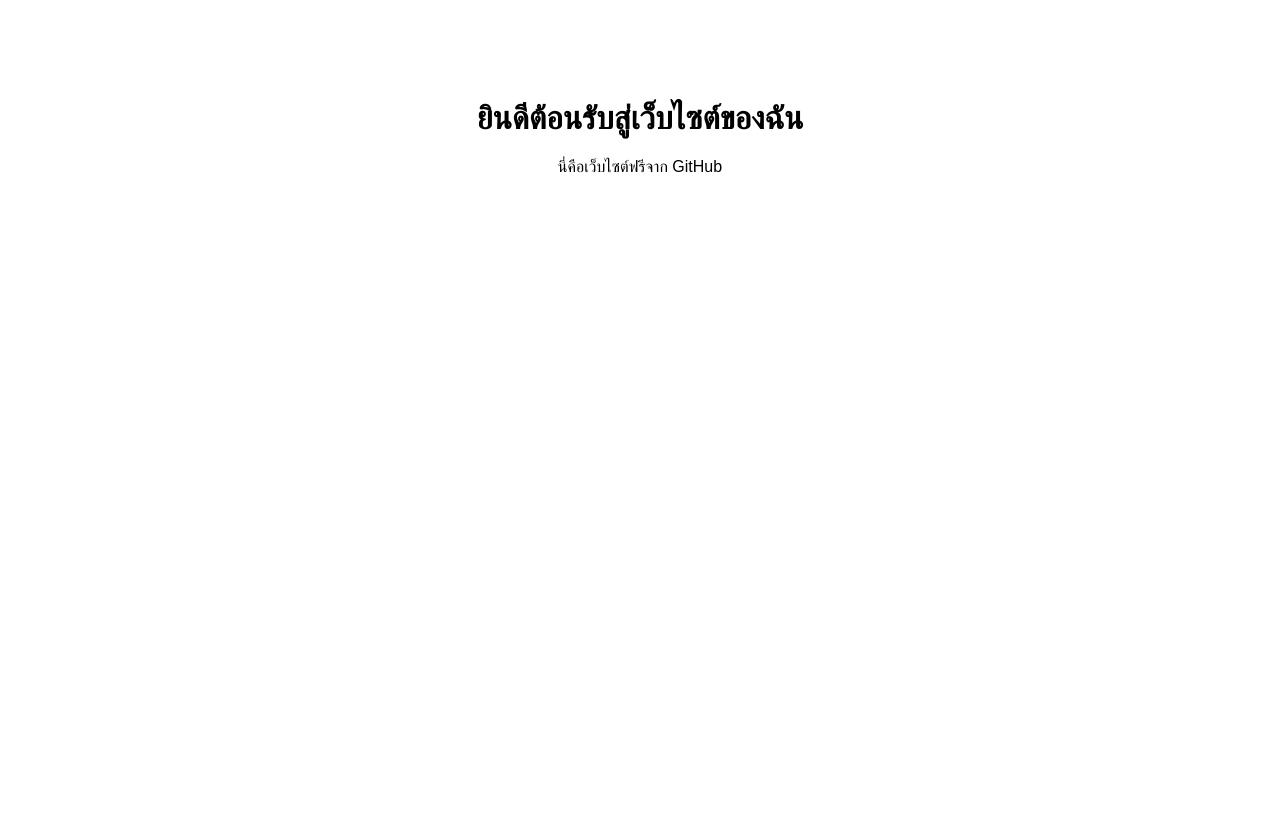
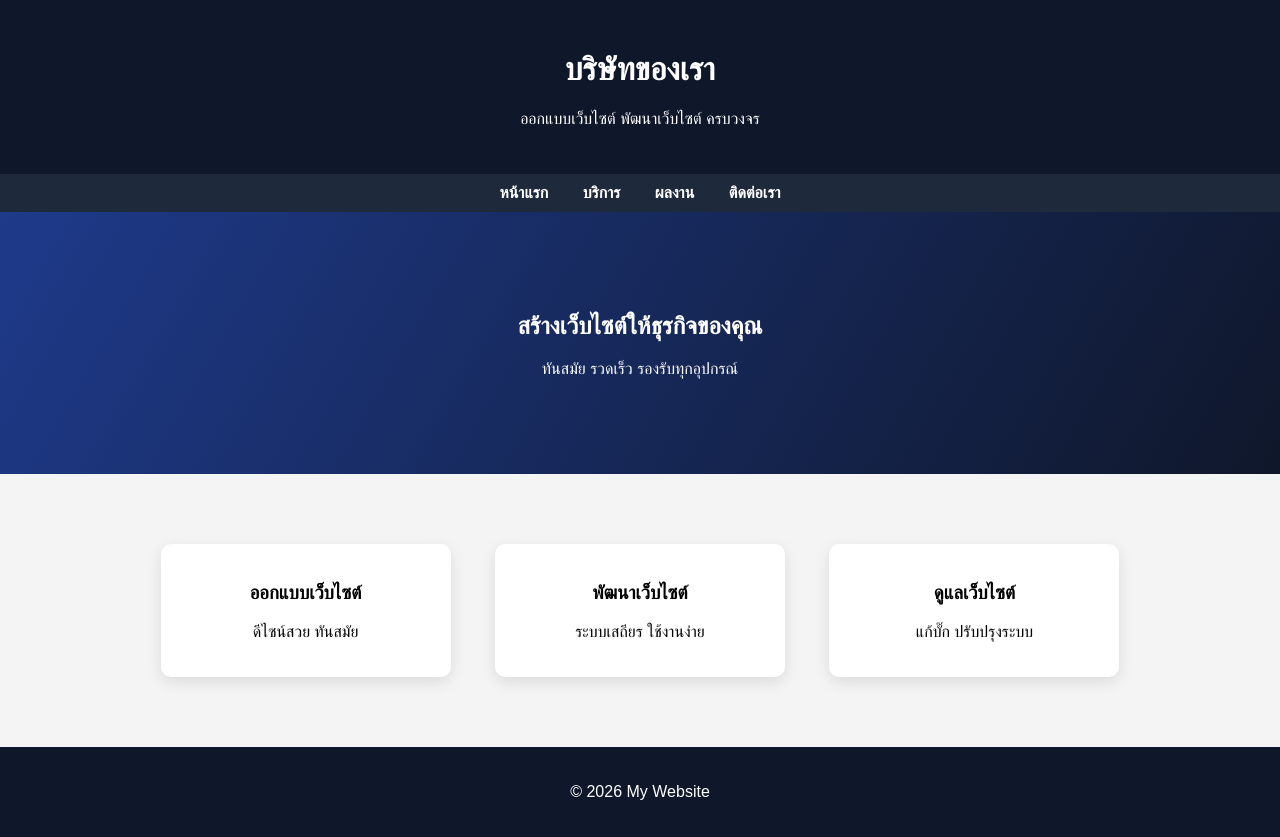
Before and after one commit to jira-eng/-jiraphat.github.io, a plain HTML site: page index.html in a window 1280 px wide. Before the commit the page ends 800 px from the top, so only its background shows below. Drawn offline with Linux system fonts and the light colour scheme.

Commit message:
Update index.html with new layout and styles

```diff
--- a/index.html
+++ b/index.html
@@ -1,14 +1,111 @@
 <!DOCTYPE html>
 <html>
 <head>
-<title>เว็บไซต์ของฉัน</title>
 <meta charset="UTF-8">
+<title>My Website</title>
+
+<style>
+
+body{
+font-family: Arial;
+margin:0;
+background:#f4f4f4;
+}
+
+header{
+background:#0f172a;
+color:white;
+padding:30px;
+text-align:center;
+}
+
+nav{
+background:#1e293b;
+padding:10px;
+text-align:center;
+}
+
+nav a{
+color:white;
+margin:15px;
+text-decoration:none;
+font-weight:bold;
+}
+
+.hero{
+padding:80px;
+text-align:center;
+background:linear-gradient(120deg,#1e3a8a,#0f172a);
+color:white;
+}
+
+.section{
+padding:50px;
+text-align:center;
+}
+
+.card{
+background:white;
+padding:20px;
+margin:20px;
+display:inline-block;
+width:250px;
+border-radius:10px;
+box-shadow:0 5px 15px rgba(0,0,0,0.1);
+}
+
+footer{
+background:#0f172a;
+color:white;
+text-align:center;
+padding:20px;
+}
+
+</style>
+
 </head>
 
-<body style="font-family:sans-serif;text-align:center;margin-top:100px;">
+<body>
 
-<h1>ยินดีต้อนรับสู่เว็บไซต์ของฉัน</h1>
-<p>นี่คือเว็บไซต์ฟรีจาก GitHub</p>
+<header>
+<h1>บริษัทของเรา</h1>
+<p>ออกแบบเว็บไซต์ พัฒนาเว็บไซต์ ครบวงจร</p>
+</header>
+
+<nav>
+<a href="#">หน้าแรก</a>
+<a href="#">บริการ</a>
+<a href="#">ผลงาน</a>
+<a href="#">ติดต่อเรา</a>
+</nav>
+
+<div class="hero">
+<h2>สร้างเว็บไซต์ให้ธุรกิจของคุณ</h2>
+<p>ทันสมัย รวดเร็ว รองรับทุกอุปกรณ์</p>
+</div>
+
+<div class="section">
+
+<div class="card">
+<h3>ออกแบบเว็บไซต์</h3>
+<p>ดีไซน์สวย ทันสมัย</p>
+</div>
+
+<div class="card">
+<h3>พัฒนาเว็บไซต์</h3>
+<p>ระบบเสถียร ใช้งานง่าย</p>
+</div>
+
+<div class="card">
+<h3>ดูแลเว็บไซต์</h3>
+<p>แก้บั๊ก ปรับปรุงระบบ</p>
+</div>
+
+</div>
+
+<footer>
+<p>© 2026 My Website</p>
+</footer>
 
 </body>
 </html>
```
